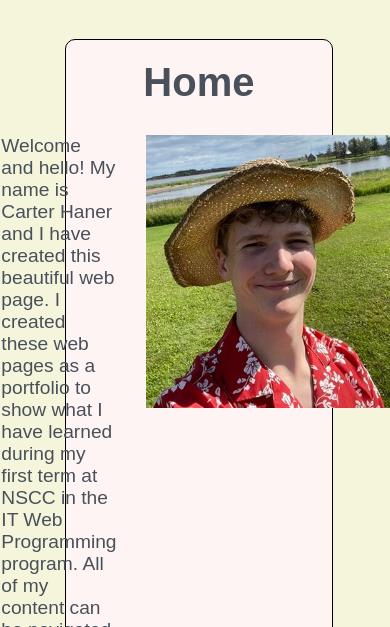
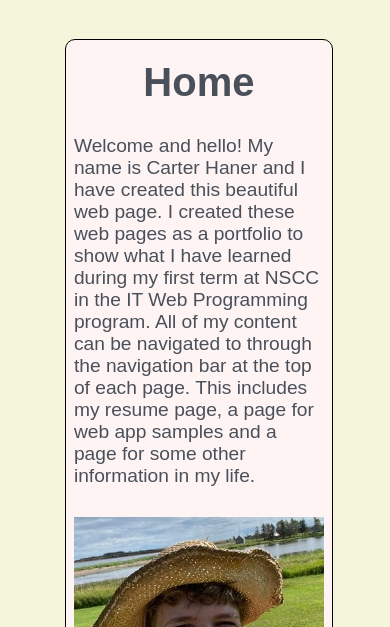
Before and after one commit to Crater-exe/portfolio, a plain HTML site: page index.html in a window 390 px wide. Shown: the part 217-844 px from the top of the page. Drawn offline with Linux system fonts and the light colour scheme.

Commit message:
FINAL FIXES

```diff
--- a/css/styles.css
+++ b/css/styles.css
@@ -216,8 +216,8 @@ main {
     margin-bottom: 30px;
 }
 
-@media screen and (max-width: 900px) {
-    #p-home #s-content {
+@media screen and (max-width: 950px) {
+    #p-home .g-background {
         grid-template-columns: auto;
         grid-template-areas:
         "head"
@@ -247,7 +247,6 @@ main {
     }
 
     /* --------------------------------------------------- page / section styling */
-
 
     #p-samples-other #s-samples .codeflex-img {
         width: 250px;
```
